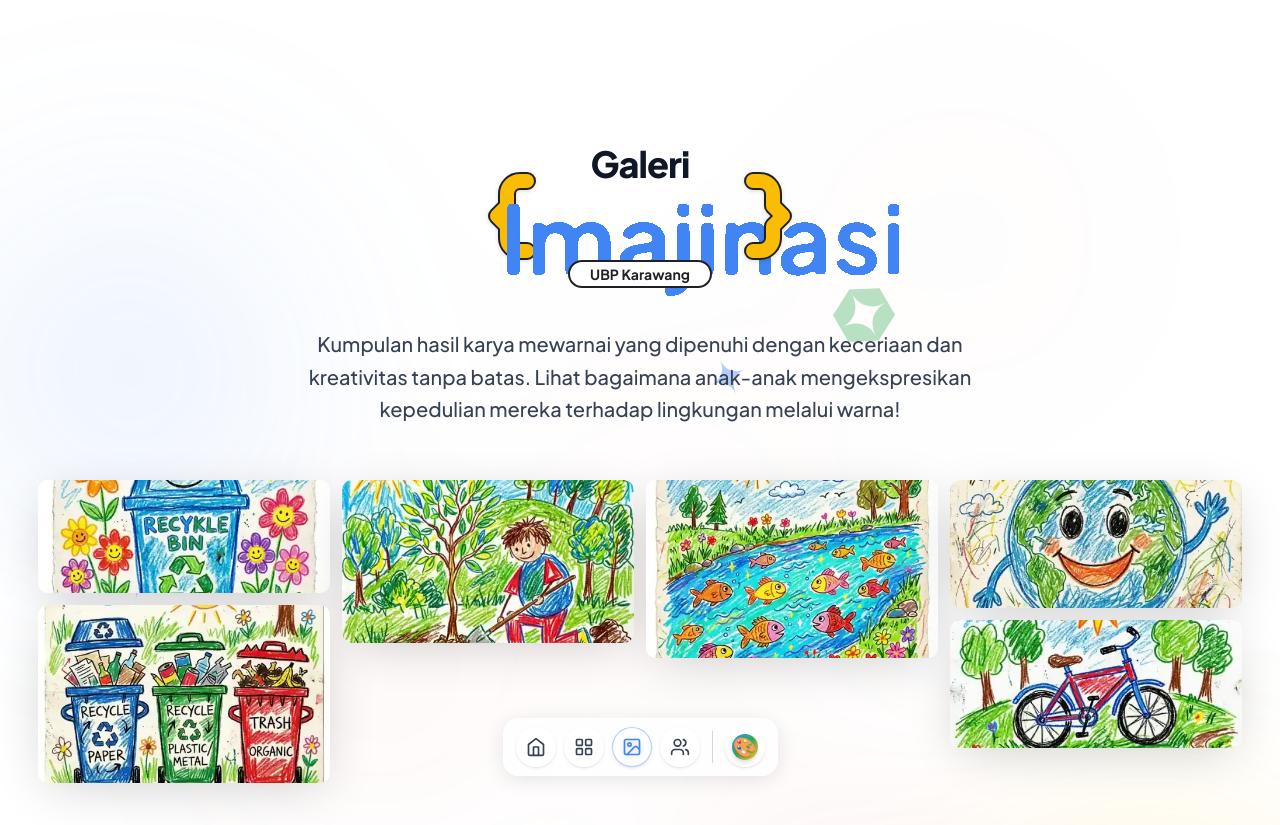
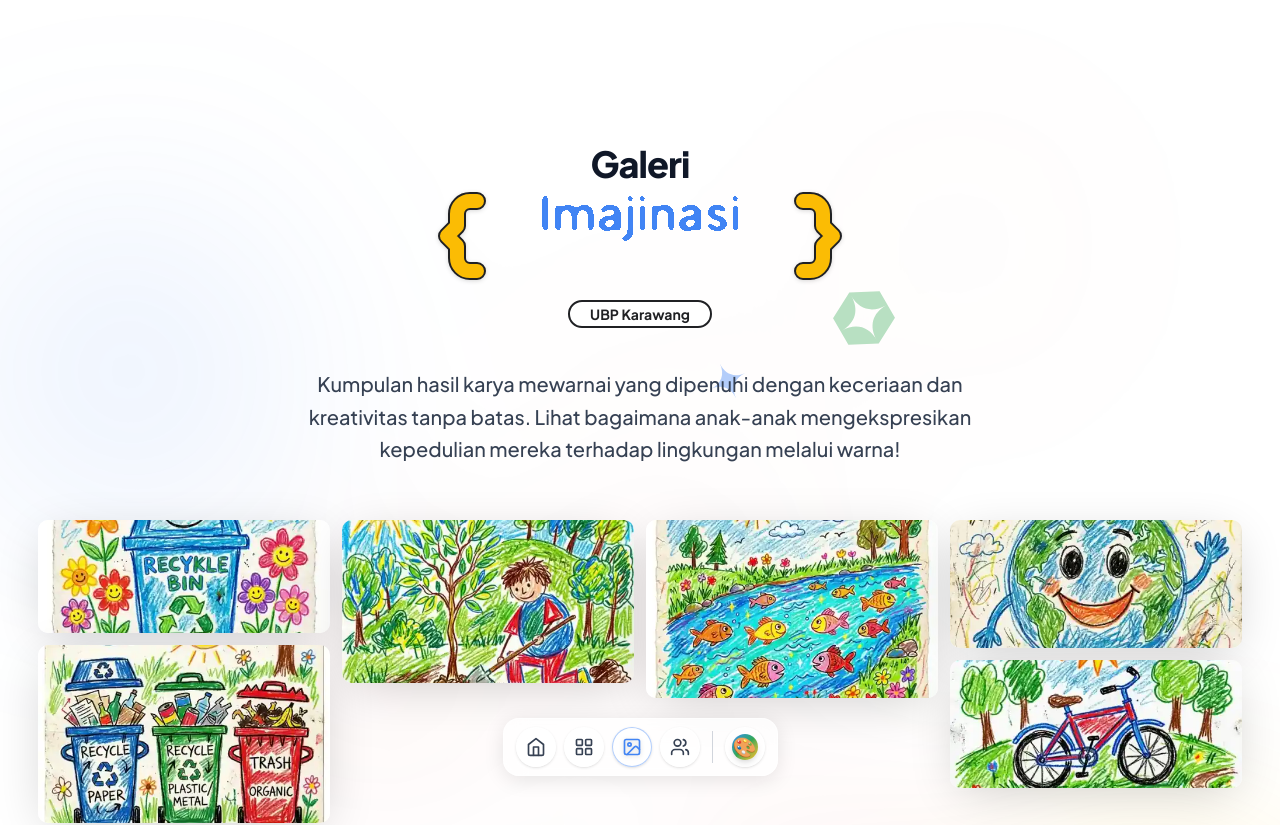
Before and after one commit to iqbalgsr46/Web-Proker-KKN-UBP-2026, a Next.js app: page /galeri in a window 1280 px wide. Shown: the top 825 px of the page. Built offline with nearby package versions, Linux system fonts and the light colour scheme.

Commit message:
style(galeri): fix overlapping title strictly for desktop monitors without affecting mobile layout

```diff
--- a/src/app/galeri/page.tsx
+++ b/src/app/galeri/page.tsx
@@ -82,14 +82,14 @@ export default function GaleriPage() {
           </svg>
 
           {/* Center Content */}
-          <div className="flex flex-col items-center justify-center px-0 w-[210px] md:w-[280px]">
+          <div className="flex flex-col items-center justify-center px-0 w-[210px] md:w-[380px]">
             <h2 className="text-2xl md:text-4xl font-black text-gray-900 tracking-tight text-center mb-1">
               Galeri
             </h2>
-            <MorphingText texts={["Karya Anak", "Kreativitas", "Edukasi", "Imajinasi"]} className="text-3xl sm:text-4xl md:text-5xl !h-16 md:!h-24 m-0" />
+            <MorphingText texts={["Karya Anak", "Kreativitas", "Edukasi", "Imajinasi"]} className="text-3xl sm:text-4xl md:!text-5xl lg:!text-5xl !h-16 md:!h-24 m-0 md:mb-2" />
 
             {/* Location Pill Badge */}
-            <div className="-mt-6 relative z-10 px-5 py-0.5 border-[2px] border-[#202124] rounded-full flex items-center justify-center bg-white">
+            <div className="-mt-6 md:mt-2 relative z-10 px-5 py-0.5 border-[2px] border-[#202124] rounded-full flex items-center justify-center bg-white">
               <span className="text-[#202124] font-bold text-sm">UBP Karawang</span>
             </div>
           </div>
```
